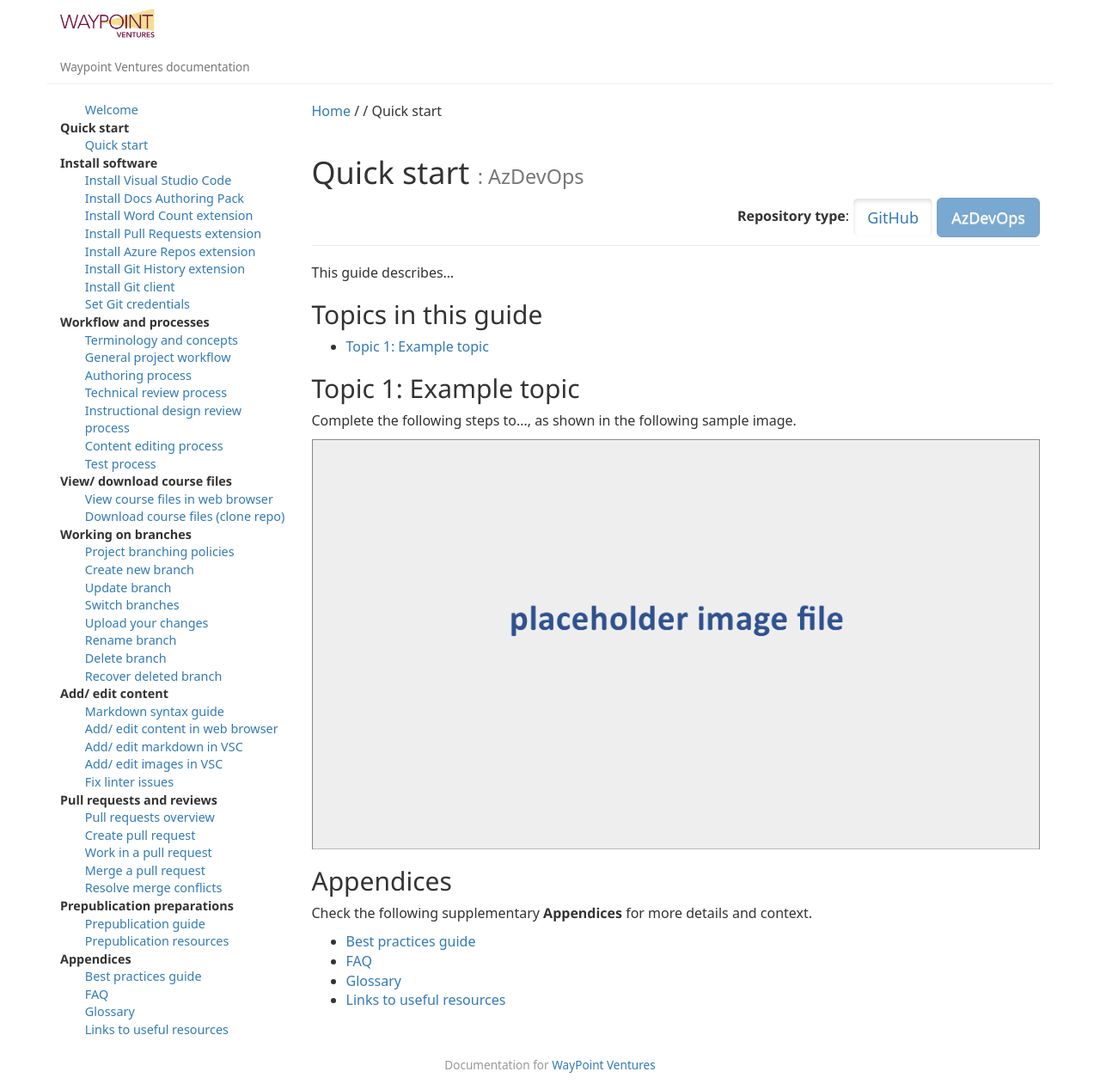
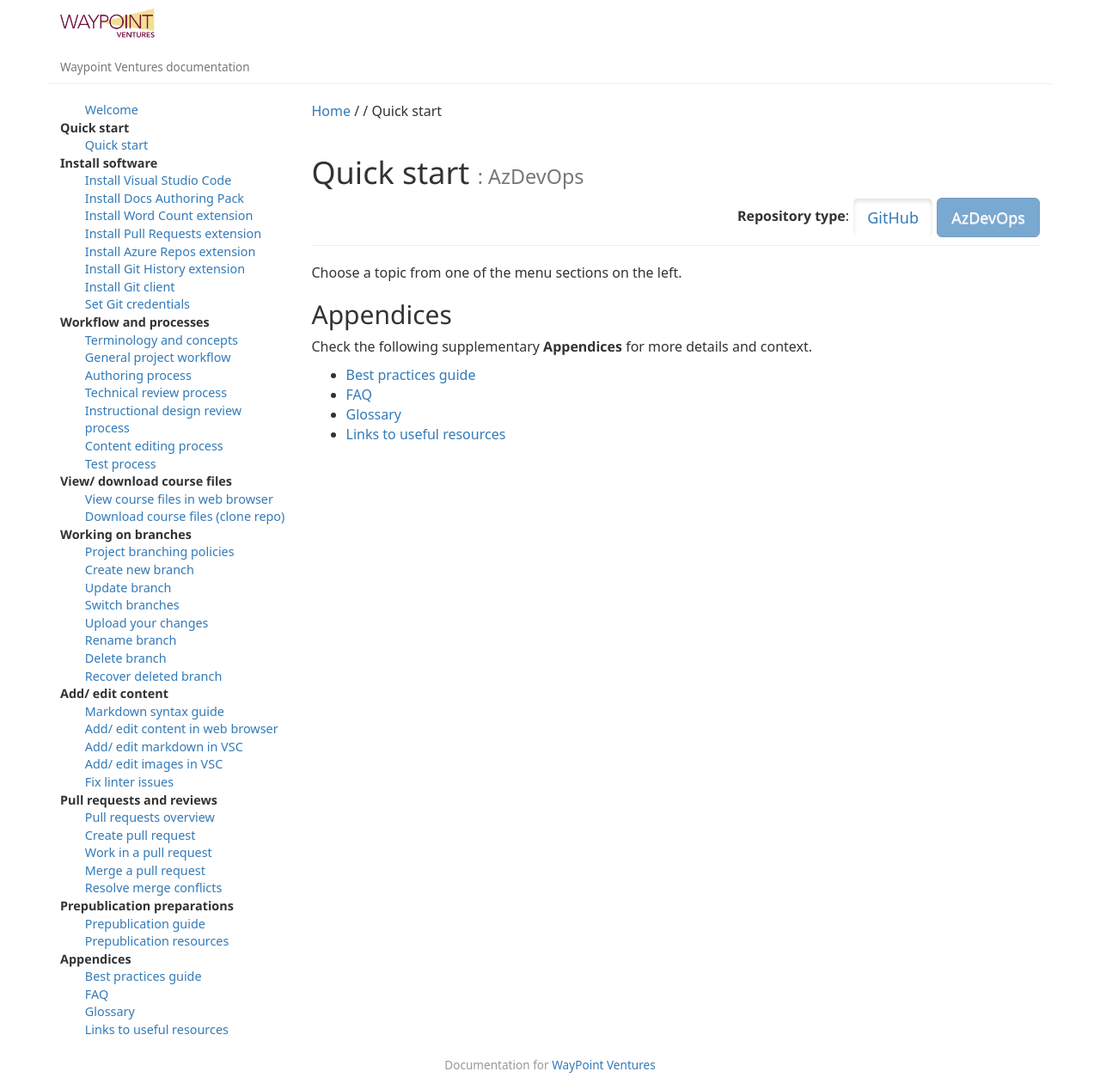
Before and after one commit to mkavana/docs, a Jekyll site: the page built from azdev/_posts/01-quickstart/2020-06-01-az-quickstart.md, in a window 1280 px wide. Shown: the whole page at 86% size. Built offline with Jekyll 4.4.1, drawn with Linux system fonts in a browser that asks for light colours; some web fonts are replaced.

Commit message:
update 'quick start' placeholder text

```diff
--- a/azdev/_posts/01-quickstart/2020-06-01-az-quickstart.md
+++ b/azdev/_posts/01-quickstart/2020-06-01-az-quickstart.md
@@ -13,6 +13,11 @@ include-in-quickstart: "false"
 video_url: "none"
 ---
 
+Choose a topic from one of the menu sections on the left.
+
+<!--
+uncomment to add 'Quick start' content
+
 This guide describes...
 
 ## Topics in this guide
@@ -27,4 +32,6 @@ Complete the following steps to..., as shown in the following sample image.
 
 ![Alt image text placeholder](../../assets/images/01-quickstart/azdev/img-placeholder.png)
 
+-->
+
 {% include appendices.html %}
```
Also changed, not shown: _posts/01-quickstart/2020-06-01-quickstart.md (+7 -0 lines).
